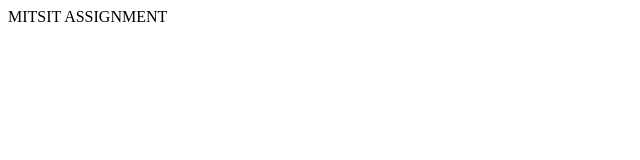
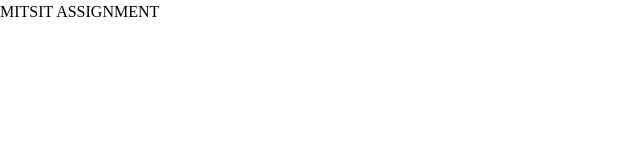
Before and after one commit to msoheb/mitsit-assignment, a React (Vite) app: page / in a window 1280 px wide. Shown: the top 160 px of the page, without its empty margins (0-640 px from the left). Built offline with nearby package versions, Linux system fonts and the light colour scheme.

Commit message:
added css3 reset

```diff
--- a/src/index.css
+++ b/src/index.css
@@ -0,0 +1,62 @@
+/*
+  1. Use a more-intuitive box-sizing model.
+*/
+*,
+*::before,
+*::after {
+  box-sizing: border-box;
+}
+/*
+  2. Remove default margin
+*/
+* {
+  margin: 0;
+}
+/*
+  Typographic tweaks!
+  3. Add accessible line-height
+  4. Improve text rendering
+*/
+body {
+  line-height: 1.5;
+  -webkit-font-smoothing: antialiased;
+}
+/*
+  5. Improve media defaults
+*/
+img,
+picture,
+video,
+canvas,
+svg {
+  display: block;
+  max-width: 100%;
+}
+/*
+  6. Remove built-in form typography styles
+*/
+input,
+button,
+textarea,
+select {
+  font: inherit;
+}
+/*
+  7. Avoid text overflows
+*/
+p,
+h1,
+h2,
+h3,
+h4,
+h5,
+h6 {
+  overflow-wrap: break-word;
+}
+/*
+  8. Create a root stacking context
+*/
+#root,
+#__next {
+  isolation: isolate;
+}
```
Also changed, not shown: 1 other file (tests, documents, lock files or other folders).
